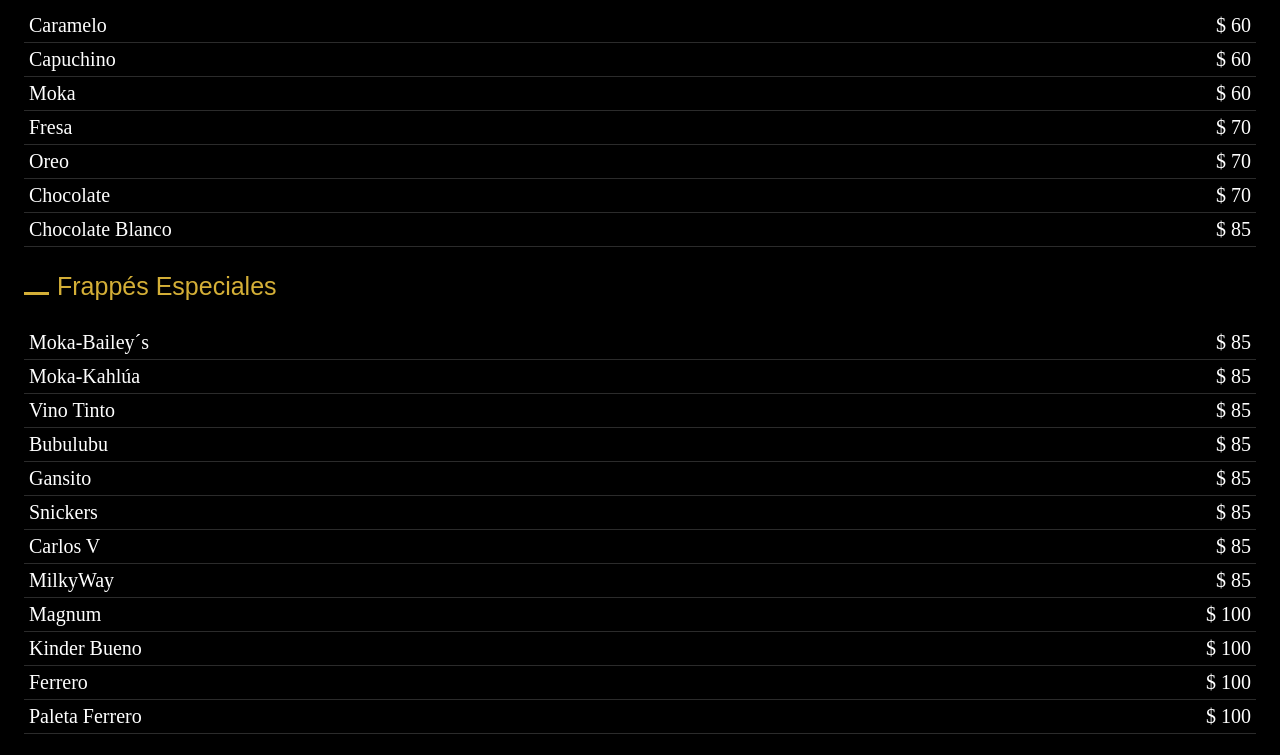
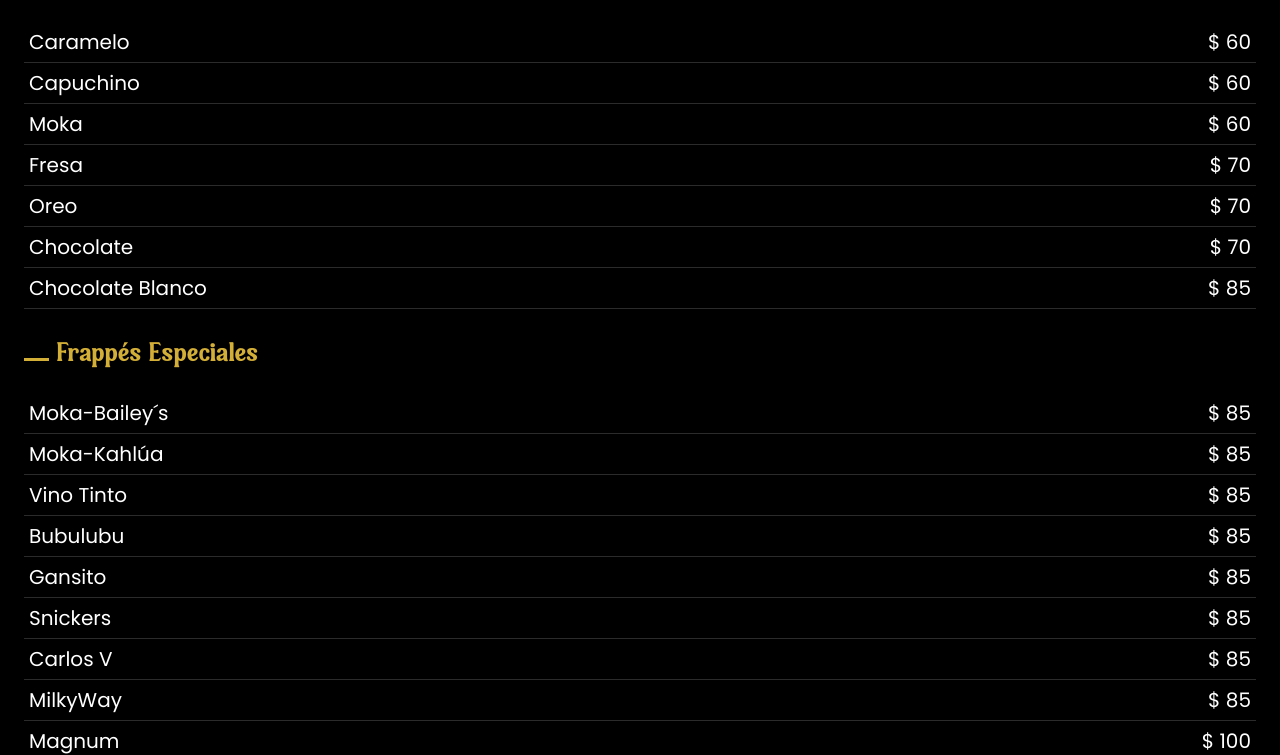
Before and after one commit to Alvarad0/menuQR, a plain HTML site: page index.html in a window 1280 px wide. Shown: the part 346-1101 px from the top of the page. Drawn offline with nearby package versions, Linux system fonts and the light colour scheme.

Commit message:
Update v5

```diff
--- a/index.html
+++ b/index.html
@@ -5,6 +5,9 @@
     <meta name="viewport" content="width=device-width, initial-scale=1.0">
     <title>La Combinacion Perfecta</title>
     <link rel="stylesheet" href="style.css">
+    <link rel="preconnect" href="https://fonts.googleapis.com">
+    <link rel="preconnect" href="https://fonts.gstatic.com" crossorigin>
+    <link href="https://fonts.googleapis.com/css2?family=Nunito:ital,wght@0,200..1000;1,200..1000&family=Oswald:wght@200..700&family=Poppins:ital,wght@0,100;0,200;0,300;0,400;0,500;0,600;0,700;0,800;0,900;1,100;1,200;1,300;1,400;1,500;1,600;1,700;1,800;1,900&display=swap" rel="stylesheet">
     <script src="main.js"></script>
     <script src="https://code.jquery.com/jquery-3.7.1.min.js" integrity="sha256-/JqT3SQfawRcv/BIHPThkBvs0OEvtFFmqPF/lYI/Cxo=" crossorigin="anonymous"></script>
 </head>
--- a/style.css
+++ b/style.css
@@ -3,14 +3,6 @@
     --color-principal: #FFF;
     --color-accent: #D4AF37;
     --color-border: #ececec2e;
-}
-
-/*@font-face {
-    font-family: 'BloggerSans';
-    src: url('src/BloggerSans-Medium.woff') format('woff');
-    font-style: normal;
-    font-weight: bold;
-    text-rendering: optimizeLegibility;
 }
 
 @font-face {
@@ -19,13 +11,13 @@
     font-style: normal;
     font-weight: bold;
     text-rendering: optimizeLegibility;
-}*/
+}
 
 body {
     background-color: var(--bg);
     color: var(--color-principal);
     padding: 16px;
-    /*font-family: "BloggerSans", sans-serif;*/
+    font-family: "Poppins", sans-serif;
 }
 
 header {
```
Also changed, not shown: src/BloggerSans-Medium.woff (deleted).
